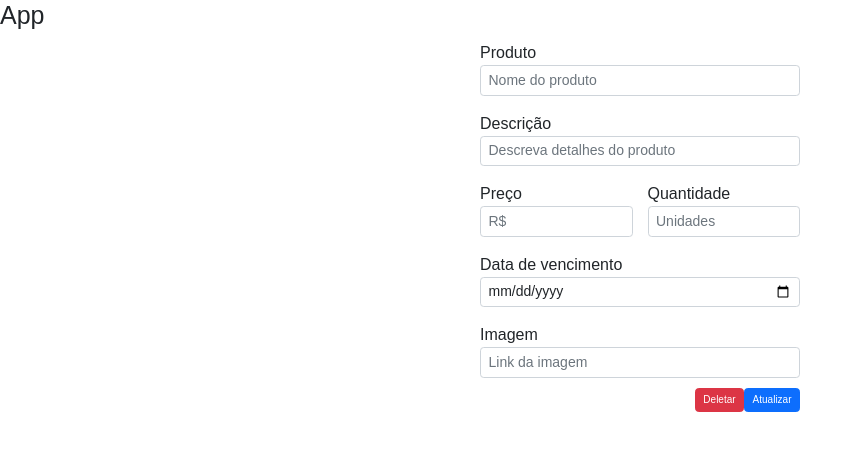
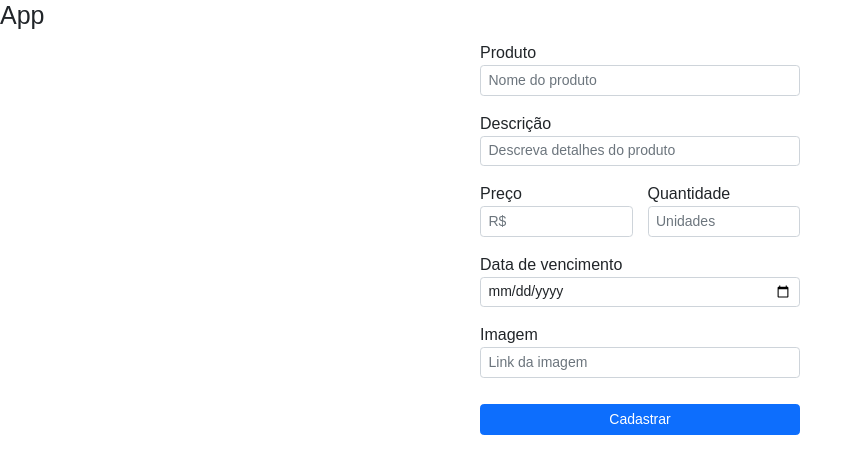
Before and after one commit to EmanuelQuintino/Stock-System, a React (Vite) app in the folder client/: page / in a window 1280 px wide. Shown: the top 474 px of the page, without its empty margins (0-862 px from the left). Built offline with nearby package versions, Linux system fonts and the light colour scheme.

Commit message:
add products context

```diff
--- a/client/src/App/index.jsx
+++ b/client/src/App/index.jsx
@@ -1,8 +1,12 @@
 import { Container } from "./style"
 import { FormProducts } from "../components/FormProducts"
 import 'bootstrap/dist/css/bootstrap.min.css';
+import { useContext } from "react";
+import { ProductsContext } from "../context";
 
 export function App() {
+  const { test } = useContext(ProductsContext);
+  console.log(test);
   return (
     <Container>
       <h1>App</h1>
--- a/client/src/components/FormProducts/index.jsx
+++ b/client/src/components/FormProducts/index.jsx
@@ -6,17 +6,14 @@ import Modal from 'react-bootstrap/Modal';
 import Col from 'react-bootstrap/Col';
 import Row from 'react-bootstrap/Row';
 import { useForm } from "react-hook-form";
-import { API } from "../../config/api";
 
 export function FormProducts() {
   const { register, handleSubmit, formState: { errors } } = useForm();
-  const { isRegister, setIsRegister } = useState(true);
+  const [isRegister, setIsRegister ] = useState(true);
 
   function onSubmit(data) {
     console.log(data);
   }
-
-  console.log(isRegister);
 
   return (
     <Container>
@@ -111,7 +108,6 @@ export function FormProducts() {
           {errors.linkImage && <span className='error'>{errors.linkImage.message}</span>}
         </Form.Group>
           <Modal.Footer>
-            {console.log(isRegister)}
             {isRegister ?
                 <Button variant="primary" type="submit" style={{
                   marginTop: "1.6rem",
--- /dev/null
+++ b/client/src/context/index.jsx
@@ -0,0 +1,20 @@
+import { createContext } from "react";
+import { API } from "../config/api";
+
+export const ProductsContext = createContext({});
+
+export function ProductsProvider({children}) {
+  function fetchProducts() {
+    return (
+      API.get("/products")
+        .then((res) => res.data)
+        .catch((error) => console.error(error))
+      )
+  }
+
+  return (
+    <ProductsContext.Provider value={{fetchProducts, test: "test"}}>
+      {children}
+    </ProductsContext.Provider>
+  )
+}
--- a/client/src/main.jsx
+++ b/client/src/main.jsx
@@ -2,10 +2,13 @@ import React from 'react'
 import ReactDOM from 'react-dom/client'
 import { App } from './App'
 import { ResetStyled } from './styles/reset'
+import { ProductsProvider } from "./context/index"
 
 ReactDOM.createRoot(document.getElementById('root')).render(
   <React.StrictMode>
-    <App />
-    <ResetStyled/>
+    <ProductsProvider>
+      <App />
+      <ResetStyled/>
+    </ProductsProvider>
   </React.StrictMode>,
 )
```
